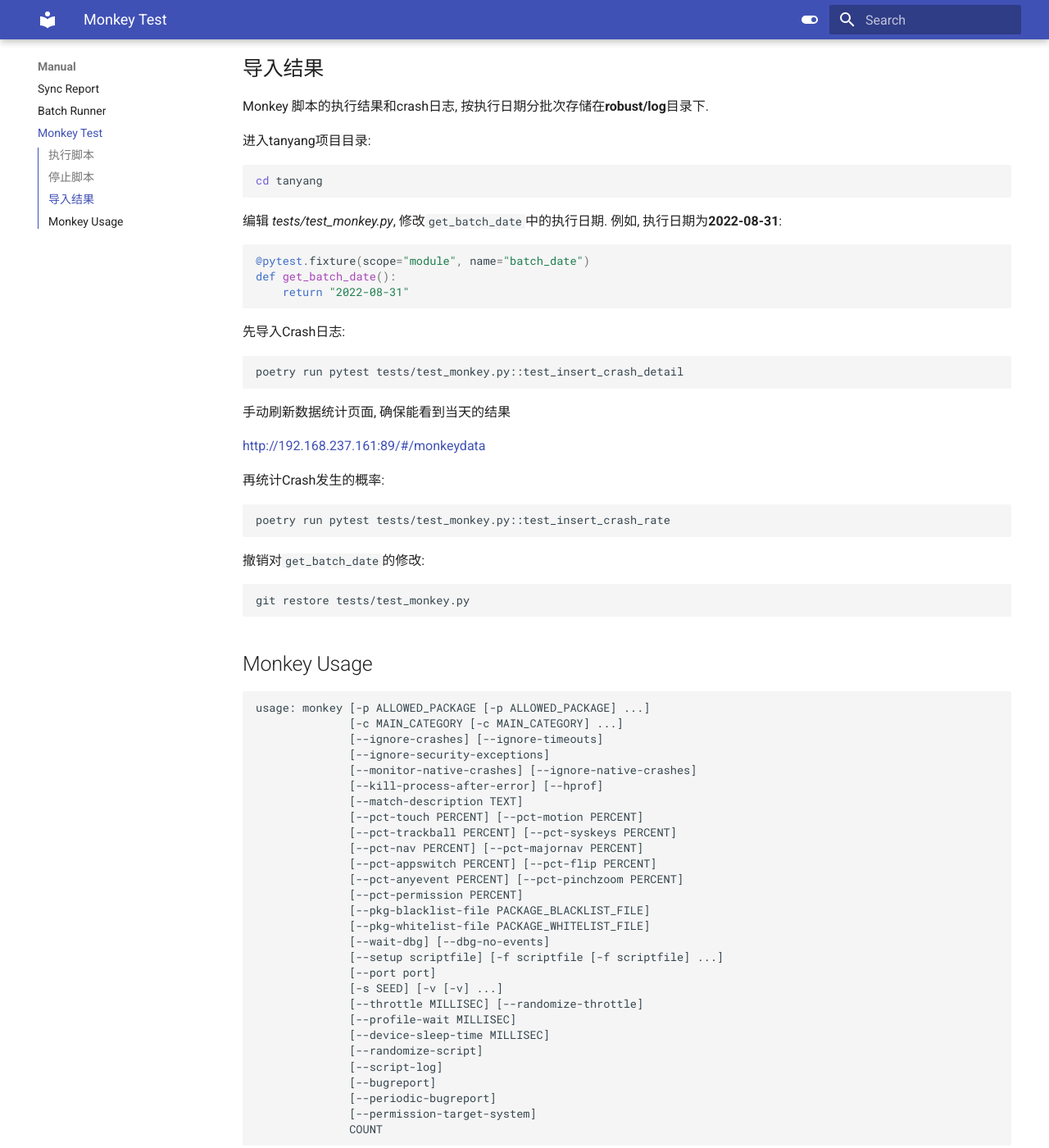
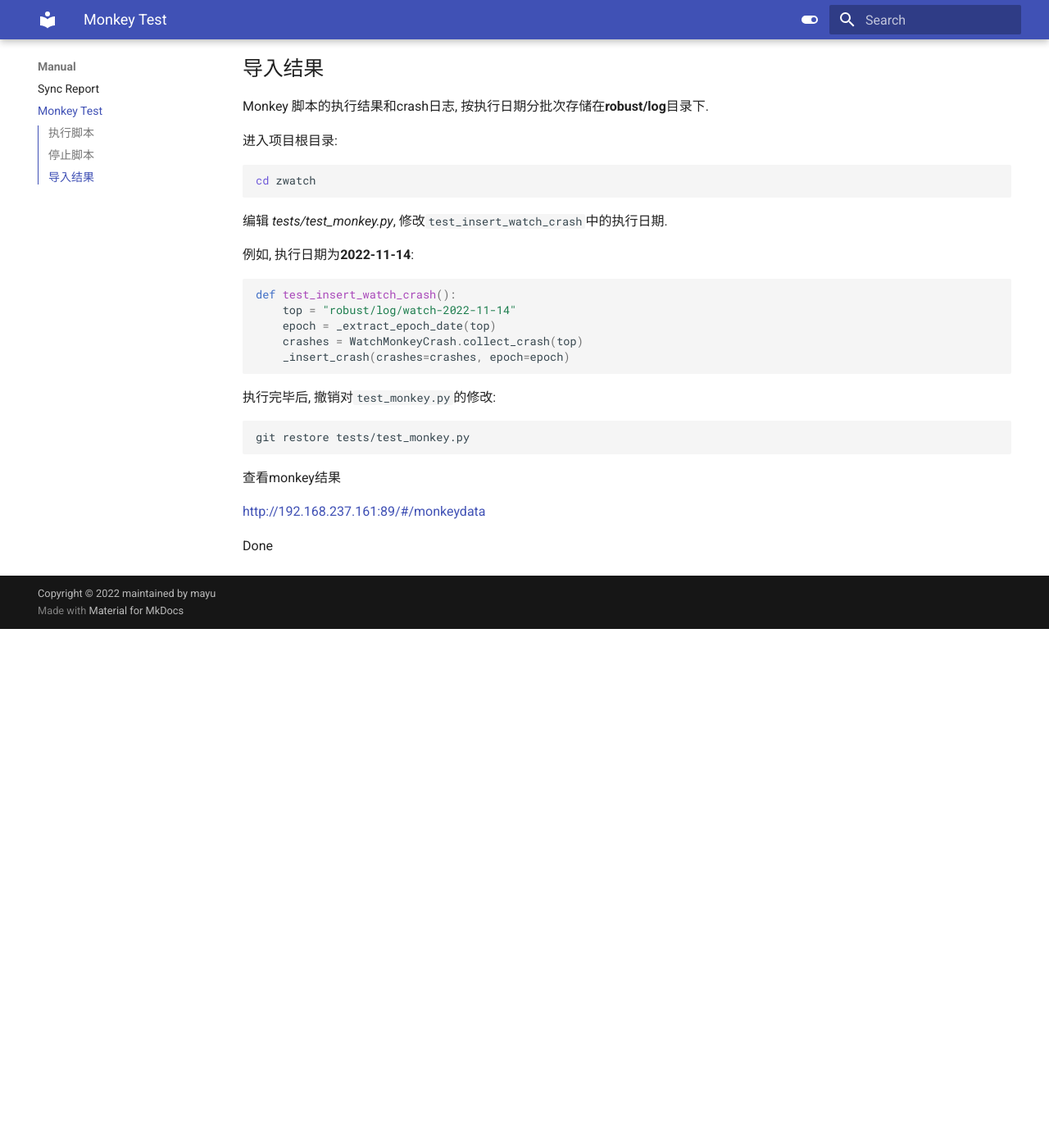
Before and after one commit to ice7mayu/sloth-doc, an MkDocs documentation site: the page built from docs/manual/monkey.md, in a window 1280 px wide and 1400 px high, scrolled down 841 px. Shown: the whole window at 82% size. Built offline with MkDocs 1.6.1 and Material for MkDocs 9.7.7, drawn with Linux system fonts in a browser that asks for light colours; after the commit the page ends 1608 px from its top, so only the background shows below that; some of the changed text lies outside the part shown.

Commit message:
Update docs

````diff
--- a/docs/manual/monkey.md
+++ b/docs/manual/monkey.md
@@ -2,21 +2,21 @@
 
 ## 执行脚本
 
-进入tanyang项目robust目录
+进入zwatch项目robust目录
 
-```shell
-cd tanyang/robust
+```bash
+cd zwatch/robust
 ```
 
-执行 `run-monkey.sh`:
+执行 `run-monkey-watch.sh`:
 
-```shell
-./run-monkey.sh <UDID> <EVENTS=20> <BATCHES=2>
+```bash
+./run-monkey-watch.sh <UDID> <EVENTS=20> <BATCHES=2>
 ```
 
 例如: 在*601012203010000800*设备上发送*500*个事件(单个case), 重复执行*10*个批次. 可执行以下脚本:
 
-```shell
+```bash
 caffeinate ./run-monkey.sh 601012203010000800 500 10
 ```
 
@@ -24,7 +24,7 @@ caffeinate ./run-monkey.sh 601012203010000800 500 10
 
 或者后台执行:
 
-```shell
+```bash
 nohup ./run-monkey.sh 601012203010000800 500 10 > 601012203010000800.log &
 ```
 
@@ -32,7 +32,7 @@ nohup ./run-monkey.sh 601012203010000800 500 10 > 601012203010000800.log &
 
 先中断`run-monkey.sh`进程, 然后执行:
 
-```shell
+```bash
 ./stop-monkey.sh <UDID>
 ```
 
@@ -40,71 +40,32 @@ nohup ./run-monkey.sh 601012203010000800 500 10 > 601012203010000800.log &
 
 Monkey 脚本的执行结果和crash日志, 按执行日期分批次存储在**robust/log**目录下.
 
-进入tanyang项目目录:
+进入项目根目录:
 
-```shell
-cd tanyang
+```bash
+cd zwatch
 ```
 
-编辑 *tests/test_monkey.py*, 修改`get_batch_date`中的执行日期. 例如, 执行日期为**2022-08-31**:
+编辑 *tests/test_monkey.py*, 修改`test_insert_watch_crash`中的执行日期.
+
+例如, 执行日期为**2022-11-14**:
 
 ```python
-@pytest.fixture(scope="module", name="batch_date")
-def get_batch_date():
-    return "2022-08-31"
+def test_insert_watch_crash():
+    top = "robust/log/watch-2022-11-14"
+    epoch = _extract_epoch_date(top)
+    crashes = WatchMonkeyCrash.collect_crash(top)
+    _insert_crash(crashes=crashes, epoch=epoch)
 ```
 
-先导入Crash日志:
+执行完毕后, 撤销对`test_monkey.py`的修改:
 
-```shell
-poetry run pytest tests/test_monkey.py::test_insert_crash_detail
+```bash
+git restore tests/test_monkey.py
 ```
 
-手动刷新数据统计页面, 确保能看到当天的结果
+查看monkey结果
 
 <http://192.168.237.161:89/#/monkeydata>
 
-再统计Crash发生的概率:
-
-```shell
-poetry run pytest tests/test_monkey.py::test_insert_crash_rate
-```
-
-撤销对`get_batch_date`的修改:
-
-```shell
-git restore tests/test_monkey.py
-```
-
-## Monkey Usage
-
-```text
-usage: monkey [-p ALLOWED_PACKAGE [-p ALLOWED_PACKAGE] ...]
-              [-c MAIN_CATEGORY [-c MAIN_CATEGORY] ...]
-              [--ignore-crashes] [--ignore-timeouts]
-              [--ignore-security-exceptions]
-              [--monitor-native-crashes] [--ignore-native-crashes]
-              [--kill-process-after-error] [--hprof]
-              [--match-description TEXT]
-              [--pct-touch PERCENT] [--pct-motion PERCENT]
-              [--pct-trackball PERCENT] [--pct-syskeys PERCENT]
-              [--pct-nav PERCENT] [--pct-majornav PERCENT]
-              [--pct-appswitch PERCENT] [--pct-flip PERCENT]
-              [--pct-anyevent PERCENT] [--pct-pinchzoom PERCENT]
-              [--pct-permission PERCENT]
-              [--pkg-blacklist-file PACKAGE_BLACKLIST_FILE]
-              [--pkg-whitelist-file PACKAGE_WHITELIST_FILE]
-              [--wait-dbg] [--dbg-no-events]
-              [--setup scriptfile] [-f scriptfile [-f scriptfile] ...]
-              [--port port]
-              [-s SEED] [-v [-v] ...]
-              [--throttle MILLISEC] [--randomize-throttle]
-              [--profile-wait MILLISEC]
-              [--device-sleep-time MILLISEC]
-              [--randomize-script]
-              [--script-log]
-              [--bugreport]
-              [--periodic-bugreport]
-              [--permission-target-system]
-              COUNT
-```
+Done
--- a/mkdocs.yml
+++ b/mkdocs.yml
@@ -48,12 +48,11 @@ markdown_extensions:
 # The site navigation
 nav:
   - Home: index.md
-  - Manual:
-      - Sync Report: manual/sync-report.md
-      - Batch Runner: manual/batch-runner.md
-      - Monkey Test: manual/monkey.md
-  - Appium: intro/intro.md
   - Environment:
       - Setup: env/setup.md
       - VSCode: env/vscode.md
       - SSH Key: env/ssh-key.md
+  - Manual:
+      - Sync Report: manual/sync-report.md
+      - Monkey Test: manual/monkey.md
+  - Appium: intro/intro.md
````
Also changed, not shown: docs/manual/batch-runner.md (deleted, +0 -31 lines).
